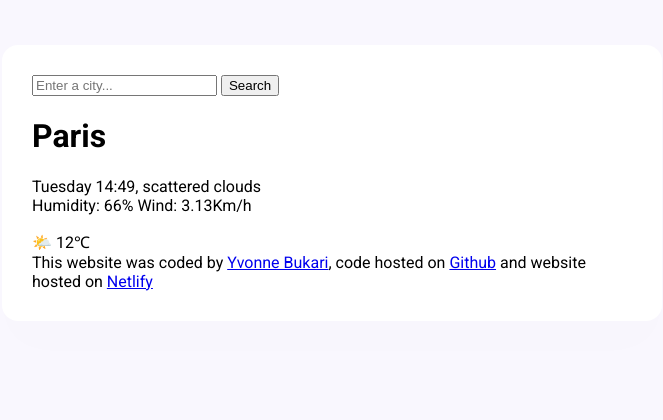
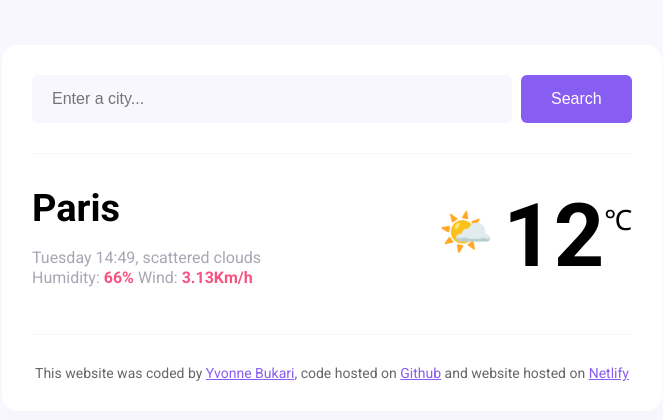
Before and after one commit to eVon-codes/meTeoApp, a plain HTML site: page index.html in a window 1280 px wide. Shown: the whole page, without its empty margins (308-971 px from the left). Drawn offline with Linux system fonts and the light colour scheme.

Commit message:
Added basic css to the project

```diff
--- a/index.html
+++ b/index.html
@@ -15,21 +15,32 @@
   <body>
     <div class="weather-app">
       <header>
-        <form>
-          <input type="search" placeholder="Enter a city..." required />
-          <input type="submit" value="Search" />
+        <form class="search-form">
+          <input
+            type="search"
+            placeholder="Enter a city..."
+            required
+            class="search-form-input"
+          />
+          <input type="submit" value="Search" class="search-form-button" />
         </form>
       </header>
       <main>
-        <div>
-          <h1>Paris</h1>
-          <p>
-            Tuesday 14:49, scattered clouds
-            <br />
-            Humidity: 66% Wind: 3.13Km/h
-          </p>
+        <div class="weather-app-data">
+          <div>
+            <h1 class="weather-app-city">Paris</h1>
+            <p class="weather-app-details">
+              Tuesday 14:49, scattered clouds
+              <br />
+              Humidity: <strong>66% </strong>Wind: <strong>3.13Km/h</strong>
+            </p>
+          </div>
+          <div class="weather-app-temperature-container">
+            <div class="weather-app-icon">🌤️</div>
+            <div class="weather-app-temperature">12</div>
+            <div class="weather-app-unit">℃</div>
+          </div>
         </div>
-        <div>🌤️ 12℃</div>
       </main>
       <footer>
         This website was coded by
--- a/src/styles.css
+++ b/src/styles.css
@@ -1,6 +1,46 @@
+a {
+  color: #885df1;
+}
+
 body {
   background-color: #f9f7fe;
   font-family: "Roboto", sans-serif;
+}
+
+footer {
+  border-top: 1px solid #f9f7fe;
+  padding: 30px 0 0 0;
+  text-align: center;
+  font-size: 14px;
+  color: rgba(0, 0, 0, 0.6);
+}
+
+header {
+  border-bottom: 1px solid #f9f7fe;
+  padding: 0 0 30px 0;
+}
+
+main {
+  padding: 30px 0;
+}
+
+.search-form-input {
+  background-color: #f9f7fe;
+  border: none;
+  border-radius: 6px;
+  width: 80%;
+  font-size: 16px;
+  padding: 15px 20px;
+}
+
+.search-form-button {
+  background-color: #885df1;
+  border: none;
+  border-radius: 6px;
+  padding: 15px 30px;
+  font-size: 16px;
+  color: white;
+  margin-left: 5px;
 }
 
 .weather-app {
@@ -11,3 +51,37 @@ body {
   border-radius: 16px;
   padding: 30px;
 }
+.weather-app-data {
+  display: flex;
+  justify-content: space-between;
+}
+
+.weather-app-city {
+  margin: 0;
+  font-size: 38px;
+  line-height: 48px;
+}
+.weather-app-details {
+  font-size: 16px;
+  color: rgba(39, 33, 66, 0.4);
+  line-height: 20px;
+}
+.weather-app-details strong {
+  color: #f65282;
+}
+.weather-app-temperature-container {
+  display: flex;
+}
+.weather-app-icon {
+  font-size: 44px;
+  margin-top: 22px;
+}
+.weather-app-temperature {
+  font-size: 88px;
+  margin-left: 10px;
+  font-weight: bold;
+}
+.weather-app-unit {
+  font-size: 28px;
+  margin-top: 16px;
+}
```
